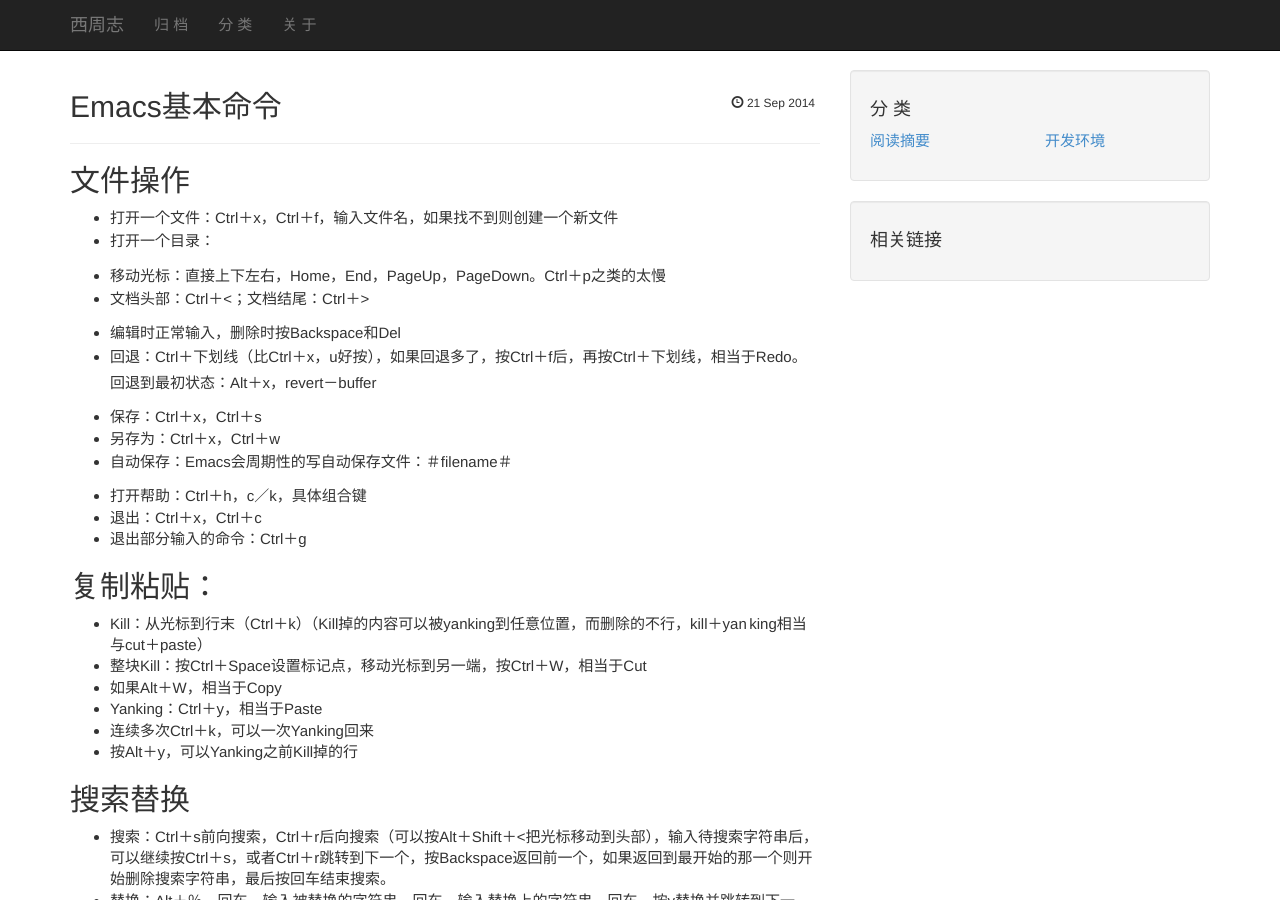
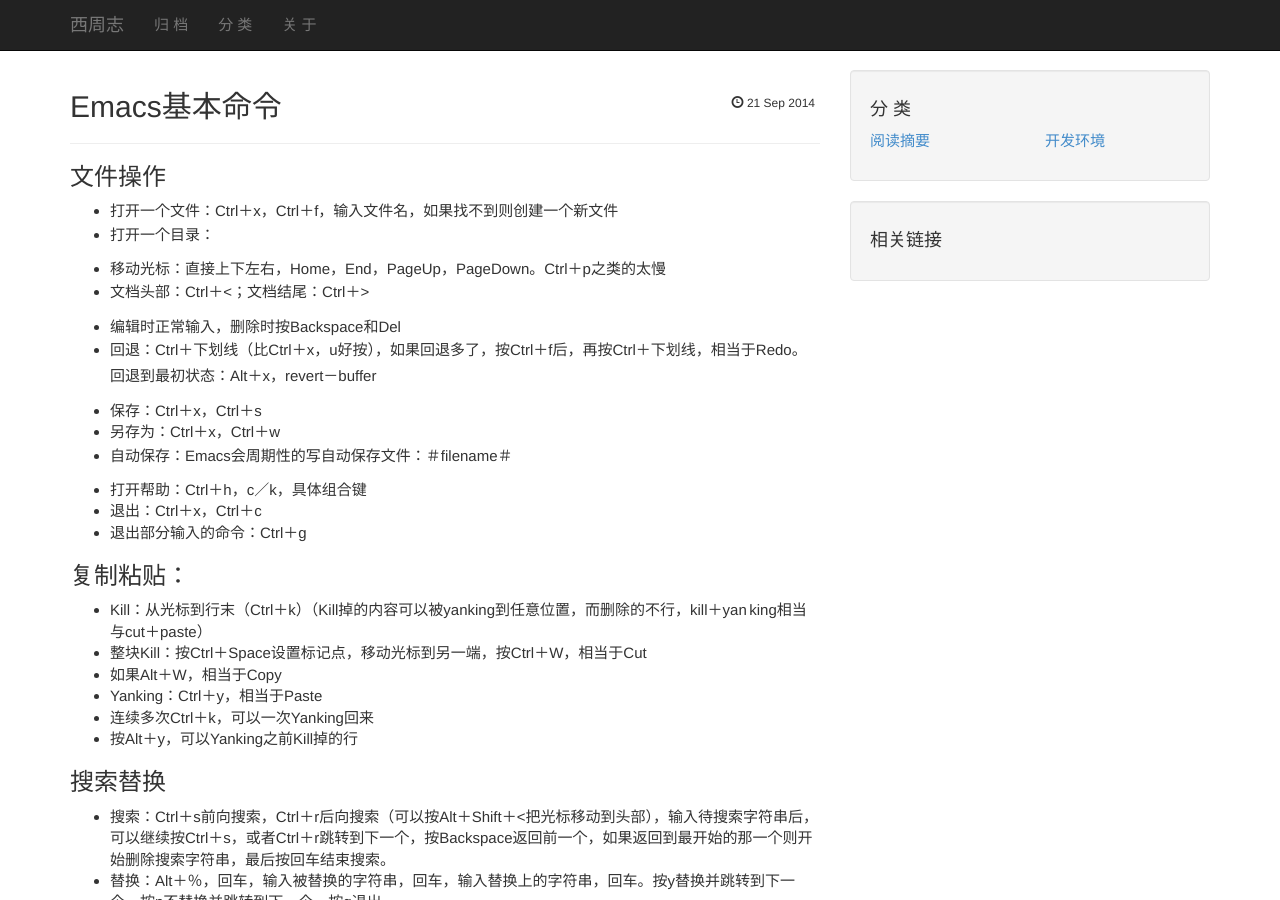
Before and after one commit to joezxy/joezxy.github.io, a Jekyll site: the page built from _posts/2014-09-21-emacs-cmds.md, in a window 1280 px wide and 900 px high. Built offline with Jekyll 4.4.1, drawn with Linux system fonts in a browser that asks for light colours; nearby versions of some CDN libraries; library files that are not in the unit come from our copies; Markdown is read by kramdown in place of the engine named in the settings.

```diff
--- a/_posts/2014-09-21-emacs-cmds.md
+++ b/_posts/2014-09-21-emacs-cmds.md
@@ -5,7 +5,7 @@ title:  "Emacs基本命令"
 tags: [Emacs]
 ---
 
-## 文件操作
+### 文件操作
 * 打开一个文件：Ctrl＋x，Ctrl＋f，输入文件名，如果找不到则创建一个新文件
 * 打开一个目录：
 
@@ -23,7 +23,7 @@ tags: [Emacs]
 * 退出：Ctrl＋x，Ctrl＋c
 * 退出部分输入的命令：Ctrl＋g
 
-## 复制粘贴：
+### 复制粘贴：
 * Kill：从光标到行末（Ctrl＋k）（Kill掉的内容可以被yanking到任意位置，而删除的不行，kill＋yan king相当与cut＋paste）
 * 整块Kill：按Ctrl＋Space设置标记点，移动光标到另一端，按Ctrl＋W，相当于Cut
 * 如果Alt＋W，相当于Copy
@@ -32,17 +32,17 @@ tags: [Emacs]
 * 按Alt＋y，可以Yanking之前Kill掉的行
 
 
-## 搜索替换
+### 搜索替换
 * 搜索：Ctrl＋s前向搜索，Ctrl＋r后向搜索（可以按Alt＋Shift＋<把光标移动到头部），输入待搜索字符串后，可以继续按Ctrl＋s，或者Ctrl＋r跳转到下一个，按Backspace返回前一个，如果返回到最开始的那一个则开始删除搜索字符串，最后按回车结束搜索。
 * 替换：Alt＋％，回车，输入被替换的字符串，回车，输入替换上的字符串，回车。按y替换并跳转到下一个，按n不替换并跳转到下一个，按q退出
 
 
-## 多文件打开：
+### 多文件打开：
 * 使用Ctrl＋x，Ctrl＋f打开多个文件，打开文件相当于在Emacs中新建了一个buffer。
 * 可以使用Ctrl＋x，Ctrl＋b查看打开的buffer，可以使用Ctrl＋x，Ctrl＋f在文件间跳转，但更简单的是使用Ctrl＋x，b，buffer名称来切换。
 * 多个Buffer的保存：Ctrl＋x，s，会询问所有未保存的Buffer是否保存
 
-## 多窗口：
+### 多窗口：
 * 上下切分为两个窗口：Ctrl＋x，2；左右切分成两个窗口：Ctrl＋x，3
 * 开一个新窗口，并打开一个文件：Ctrl＋x，4，Ctrl＋f
 * 在窗口之间切换：Ctrl＋x，o
```
